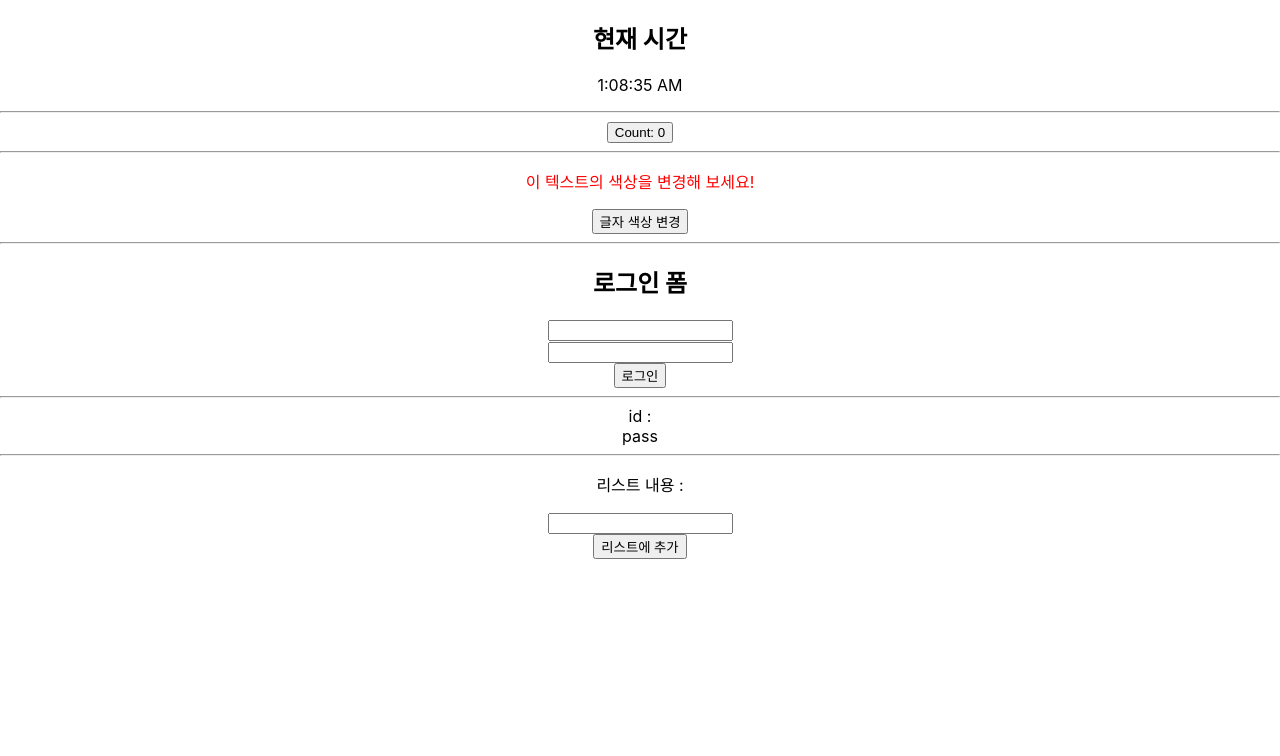
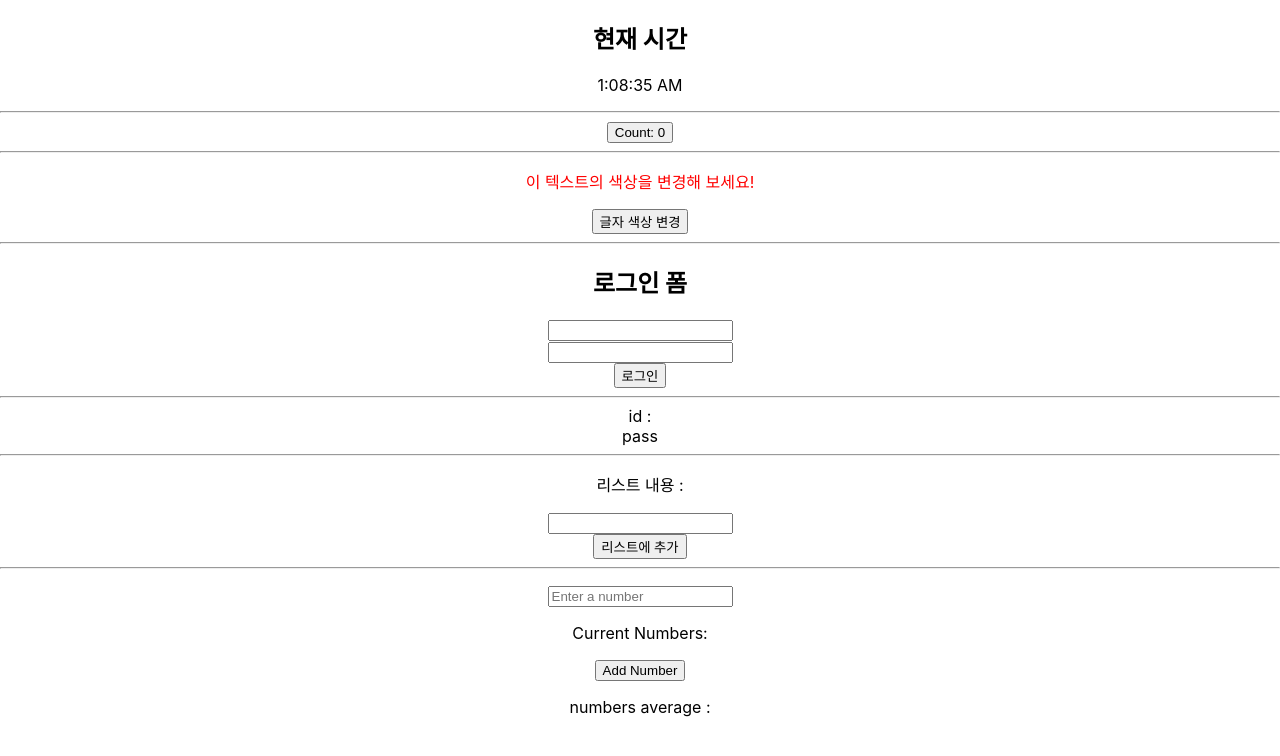
Before and after one commit to nam2626/KH_2025_04_REACT, a React (Create React App) app in the folder event-state/: page / in a window 1280 px wide. Shown: the top 756 px of the page. Built offline with nearby package versions, Linux system fonts and the light colour scheme.

Commit message:
폼 작성

```diff
--- a/event-state/src/App.js
+++ b/event-state/src/App.js
@@ -5,10 +5,11 @@ import CountButton from './components/CountButton';
 import ColorToggle from './components/ColorToggle';
 import LoginForm from './components/LoginForm';
 import ListState from './components/ListState';
+import NumberList from './components/NumberList';
 
 function App() {
   return (
-    <div className="App" style={{marginBottom:'100px'}}>
+    <div className="App" style={{marginBottom:'300px'}}>
       <TimeView/>
       <hr/>
       <CountButton/>
@@ -18,6 +19,8 @@ function App() {
       <LoginForm/>
       <hr/>
       <ListState/>
+      <hr/>
+      <NumberList/>
     </div>
   );
 }
--- /dev/null
+++ b/event-state/src/components/NumberList.jsx
@@ -0,0 +1,14 @@
+export default () => {
+  return (
+    <div>
+      <p>
+        <input type="text" placeholder="Enter a number" />
+      </p>
+      <p>Current Numbers: </p>
+      <p>
+        <button>Add Number</button>
+      </p>
+      <p>numbers average : </p>
+    </div>
+  );
+};
```
